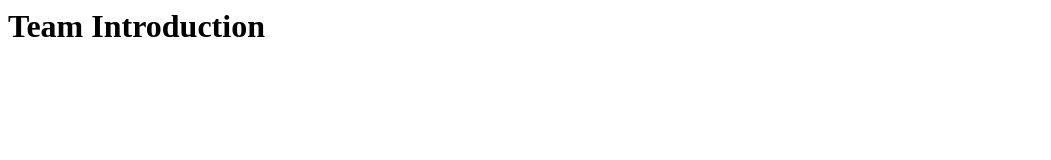
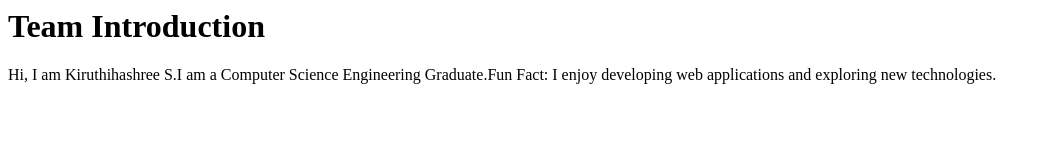
Before and after one commit to kiruthihashree7/day2-team-intro, a plain HTML site: page index.html in a window 1280 px wide. Shown: the whole page, without its empty margins (0-1051 px from the left). Drawn offline with Linux system fonts and the light colour scheme.

Commit message:
added my introduction

```diff
--- a/index.html
+++ b/index.html
@@ -1,5 +1,8 @@
 <html>
  <body>
   <h1>Team Introduction</h1>
+  <p>
+    Hi, I am Kiruthihashree S.I am a Computer Science Engineering Graduate.Fun Fact: I enjoy developing web applications and exploring new technologies.
+  </p>
  </body>
 </html>
```
